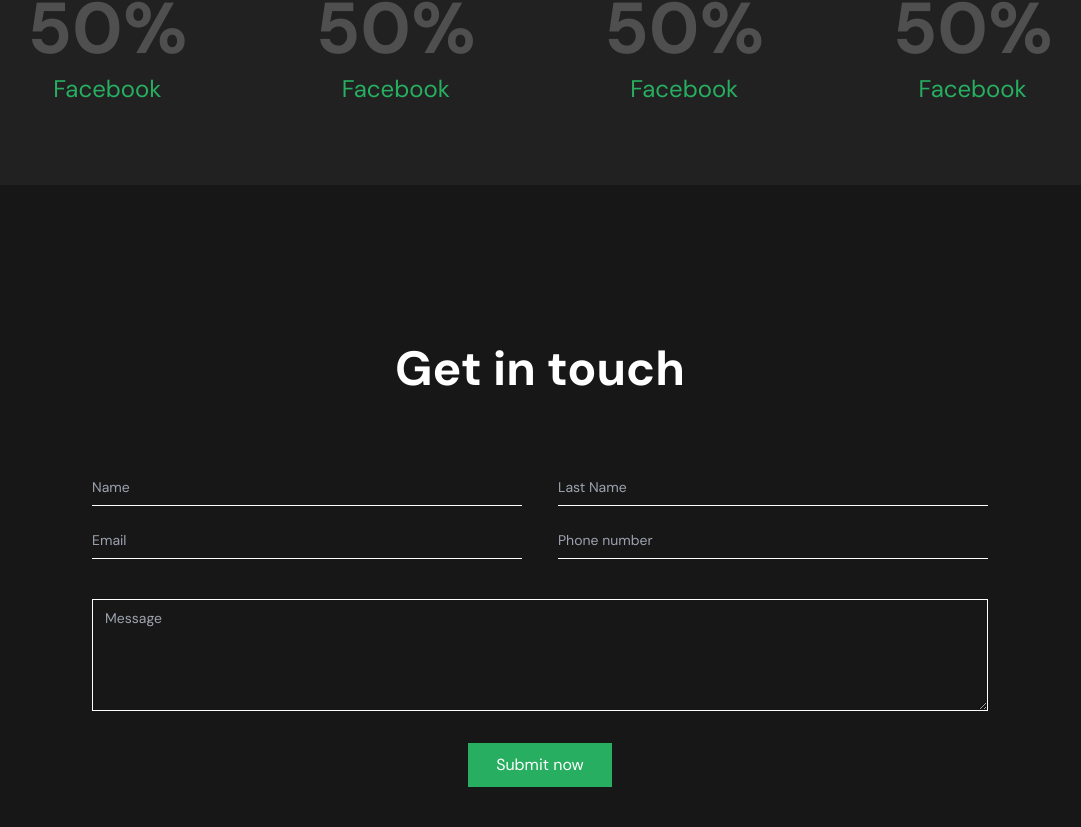
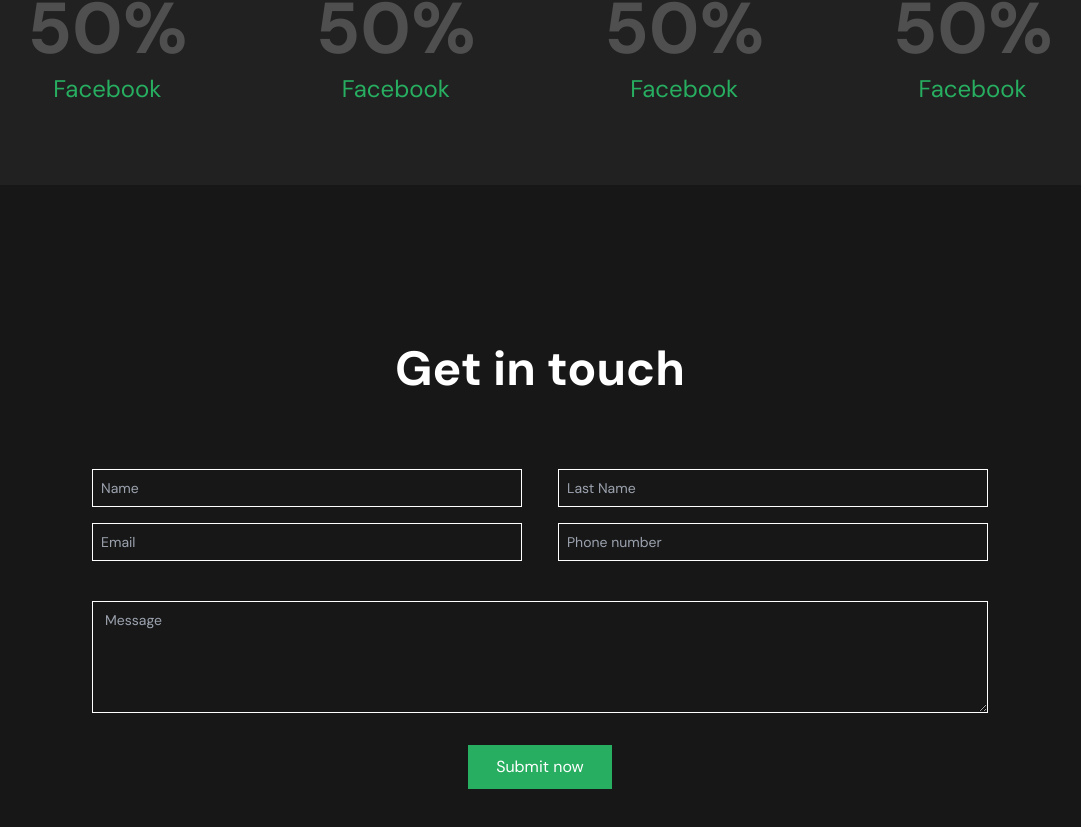
Before and after one commit to Dam152/Catanese-Portfolio, a Next.js app: page / in a window 1280 px wide. Shown: the part 2773-3600 px from the top of the page, without its empty margins (100-1181 px from the left). Built offline with nearby package versions, Linux system fonts and the light colour scheme.

Commit message:
Modifica Form 2

```diff
--- a/src/app/_components/Contatti.jsx
+++ b/src/app/_components/Contatti.jsx
@@ -26,12 +26,12 @@
         <h1 className='font-bold text-5xl max-sm:text-3xl'>Get in touch</h1>
         <form  onSubmit={handleSubmit} className='mt-10 flex flex-col gap-4 items-center w-4/5 max-md:w-full max-md:items-start '>
             <div className='w-full flex justify-center  gap-9  max-md:flex-wrap max-md:gap-4'>
-                <input type="text" placeholder='Name' required className='bg-transparent border-b rounded-none border-white py-2 text-sm w-1/2 max-md:w-full' onChange={(e)=>{setName(e.target.value)}}/>
-                <input type="text" placeholder='Last Name'required className='bg-transparent border-b rounded-none border-white py-2 text-sm  w-1/2 max-md:w-full ' onChange={(e)=>{setLastName(e.target.value)}} />
+                <input type="text" placeholder='Name' required className='bg-transparent border border-white p-2 text-sm w-1/2 max-md:w-full' onChange={(e)=>{setName(e.target.value)}}/>
+                <input type="text" placeholder='Last Name'required className='bg-transparent border border-white p-2 text-sm  w-1/2 max-md:w-full ' onChange={(e)=>{setLastName(e.target.value)}} />
             </div>
             <div className='w-full flex  justify-between gap-9 max-md:flex-wrap max-md:gap-4'>
-                <input type="email" placeholder='Email' required className='bg-transparent border-b rounded-none border-white py-2 text-sm  w-1/2 max-md:w-full' onChange={(e)=>{setEmail(e.target.value)}}/>
-                <input type="tel" placeholder='Phone number' required className='bg-transparent border-b rounded-none border-white py-2 text-sm  w-1/2  max-md:w-full' onChange={(e)=>{setTelephone(e.target.value)}}/>
+                <input type="email" placeholder='Email' required className='bg-transparent border  border-white p-2 text-sm  w-1/2 max-md:w-full' onChange={(e)=>{setEmail(e.target.value)}}/>
+                <input type="tel" placeholder='Phone number' required className='bg-transparent border border-white p-2 text-sm  w-1/2  max-md:w-full' onChange={(e)=>{setTelephone(e.target.value)}}/>
             </div>
             <textarea name="message" id="" placeholder='Message' required className='w-full bg-transparent border border-white pl-3 pt-2 text-sm min-h-28 mt-6'  onChange={(e)=>{setMessage(e.target.value)}}></textarea>
             <button type='submit' className='bg-buttonColor w-36 h-11 flex justify-center items-center hover:scale-105 cursor-pointer mt-4 max-sm:w-32 max-sm:h- max-sm:text-sm'>Submit now</button>
```
